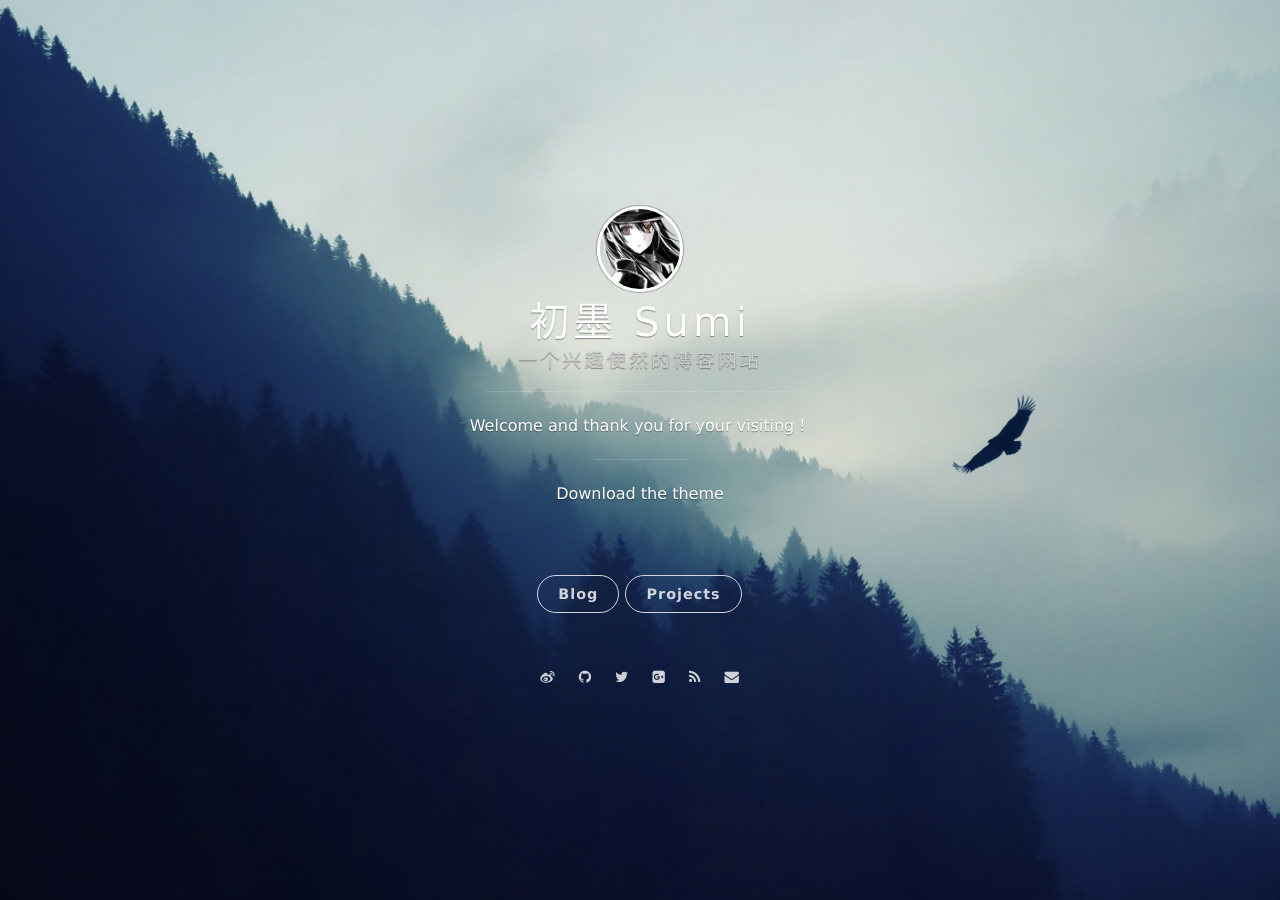
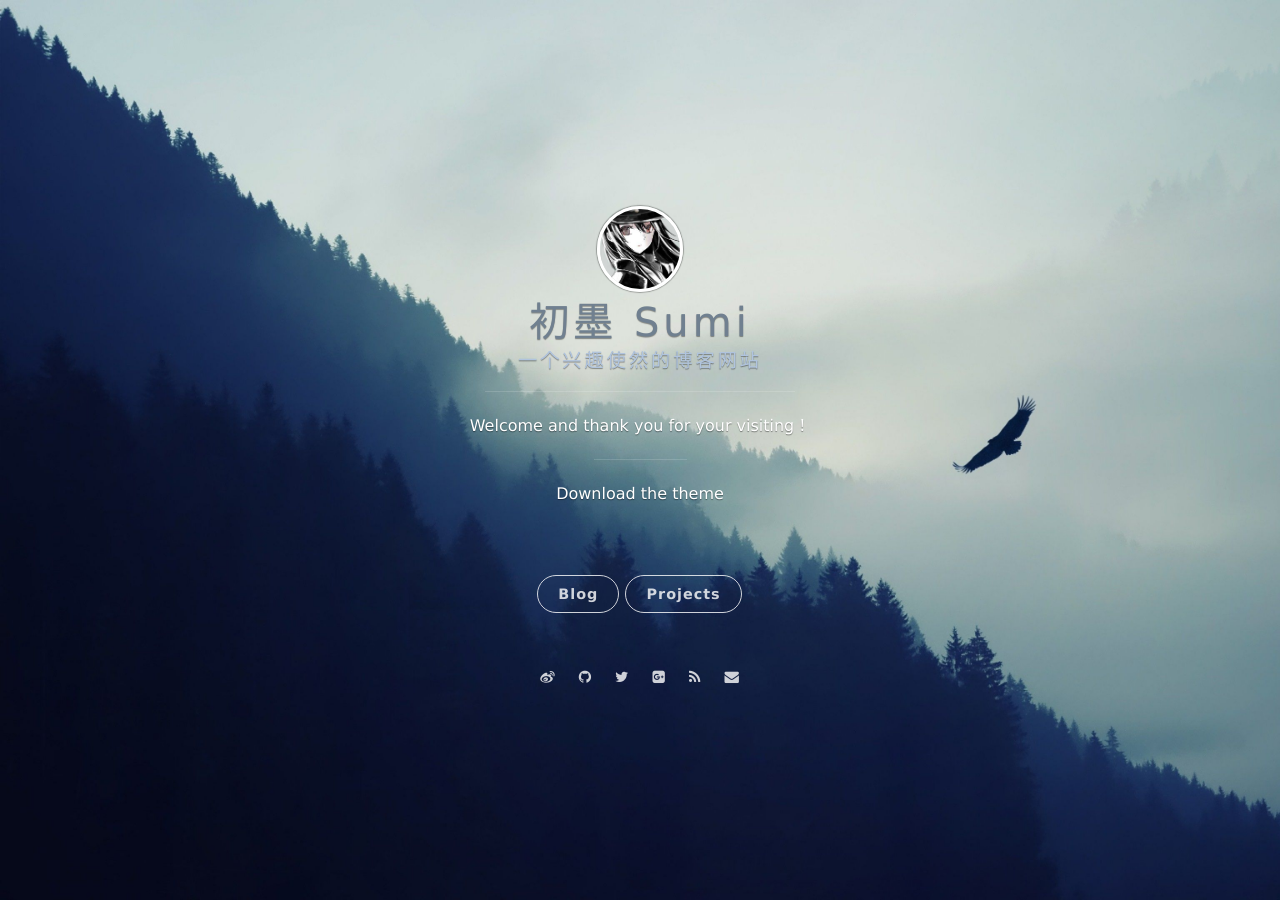
Before and after one commit to makisekurisuDDL/makisekurisuDDL.github.io, a Jekyll site: the page built from index.html, in a window 1280 px wide. Built offline with Jekyll 4.4.1, drawn with Linux system fonts in a browser that asks for light colours; nearby versions of some CDN libraries; the list of posts is cut into pages by our own code.

Commit message:
Update side-panel.html

```diff
--- a/_includes/side-panel.html
+++ b/_includes/side-panel.html
@@ -5,9 +5,9 @@
     <div class="panel-main__content">
 
         <a href="/#blog" title="前往 {{ site.title }} 的主页" class="blog-button"><img src="/assets/images/avatar.jpg" width="80" alt="{{ site.title }} logo" class="panel-cover__logo logo" /></a>
-        <h1 style="color:#708090"class="panel-cover__title panel-title"><a href="/#blog" title="link to homepage for {{ site.title }}" class="blog-button">{{ site.title }}</a></h1>
+        <h1 class="panel-cover__title panel-title"><a style="color:#708090" href="/#blog" title="link to homepage for {{ site.title }}" class="blog-button">{{ site.title }}</a></h1>
         {% if site.subtitle %}
-        <span syle="color:#B0C4DE" class="panel-cover__subtitle panel-subtitle">{{site.subtitle}}</span>
+        <span style="color:#B0C4DE" class="panel-cover__subtitle panel-subtitle">{{site.subtitle}}</span>
         {% endif %}
         <hr class="panel-cover__divider" />
         <p class="panel-cover__description">{{ site.description }}</p>
```
